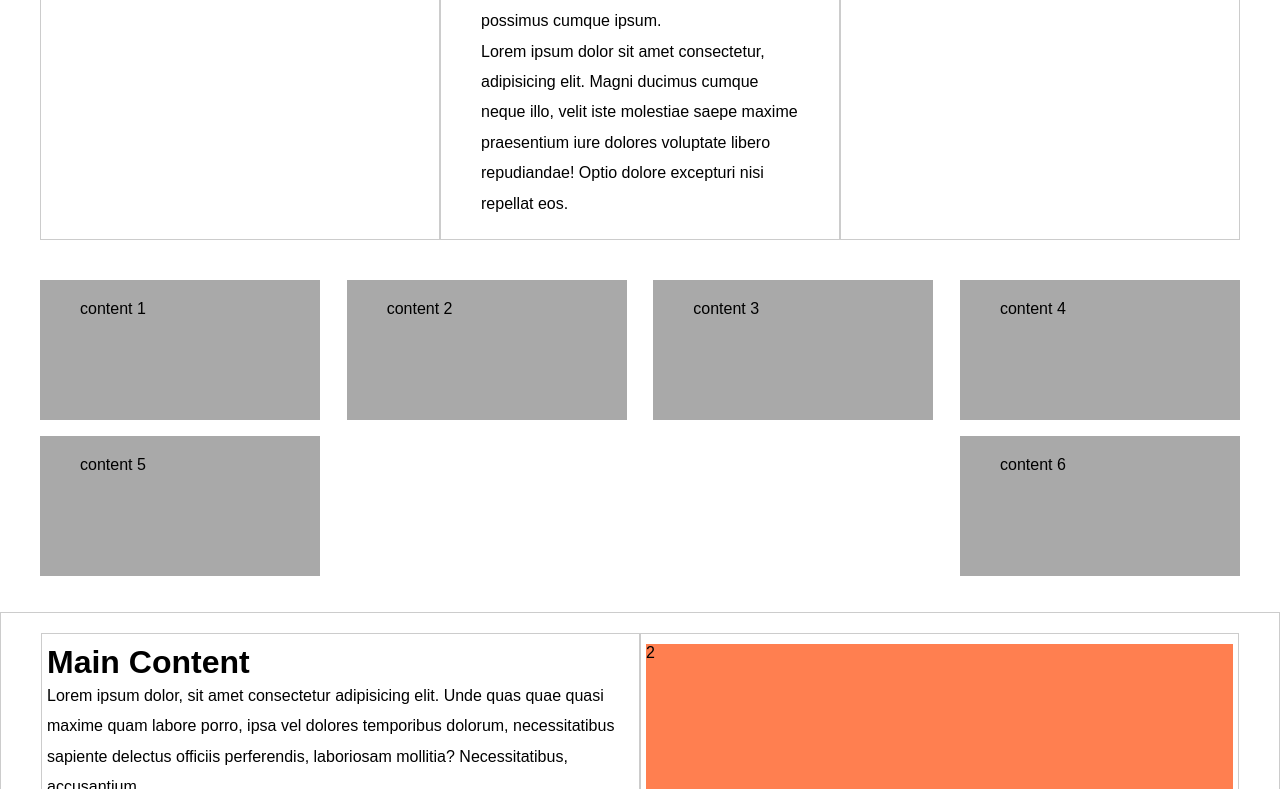
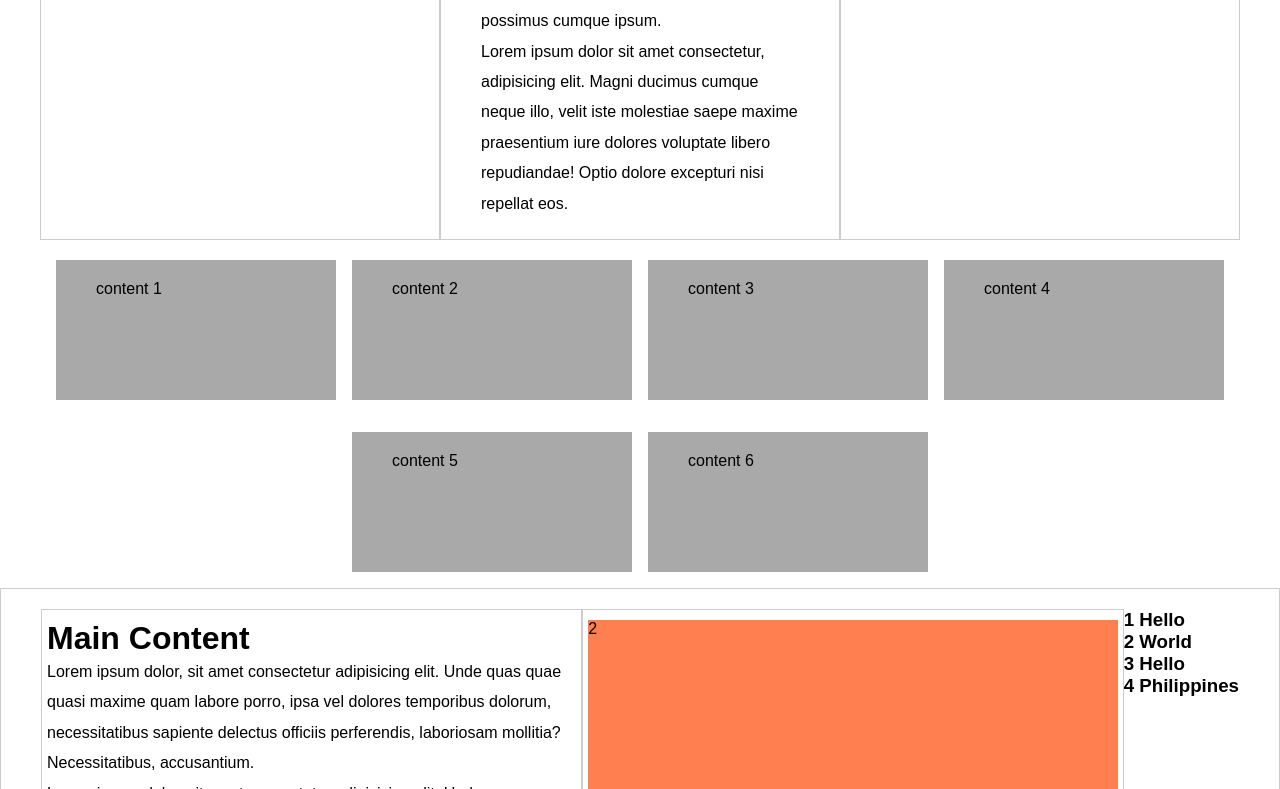
Before and after one commit to GinoongFlores/CSS-Flexbox-And-Grid, a plain HTML site: page Flexbox/flexbox.html in a window 1280 px wide. Shown: the part 163-952 px from the top of the page. Drawn offline with Linux system fonts and the light colour scheme.

Commit message:
added playground

```diff
--- a/Flexbox/css/style.css
+++ b/Flexbox/css/style.css
@@ -1,6 +1,18 @@
 * {
 	margin: 0;
 	padding: 0;
+}
+
+:root {
+	counter-reset: heading;
+}
+
+h3 {
+	counter-increment: heading;
+}
+
+h3::before {
+	content: counter(heading);
 }
 
 body {
@@ -38,9 +50,10 @@ p {
 
 .gallery-container {
 	display: flex;
-  padding: 20px 40px;
-  justify-content: space-between;
+	align-items: center;
+	justify-content: center;
 	flex-wrap: wrap;
+	gap: 1rem;
 }
 
 .gallery-container > div {
--- a/Flexbox/flexbox.html
+++ b/Flexbox/flexbox.html
@@ -38,7 +38,7 @@
   <!-- .gallery-container > div*5{content $} -->
 
   <div class="gallery-container">
-    <div>content 1</div>
+    <div class="c1">content 1</div>
     <div>content 2</div>
     <div>content 3</div>
     <div>content 4</div>
@@ -73,6 +73,12 @@
     </div>
 
 
+    <section class="testing">
+      <h3> Hello</h3>
+      <h3> World</h3>
+      <h3> Hello</h3>
+      <h3> Philippines</h3>
+    </section>
   </div>
 
 
```
Lines whose indentation alone changed are shown as unchanged.
